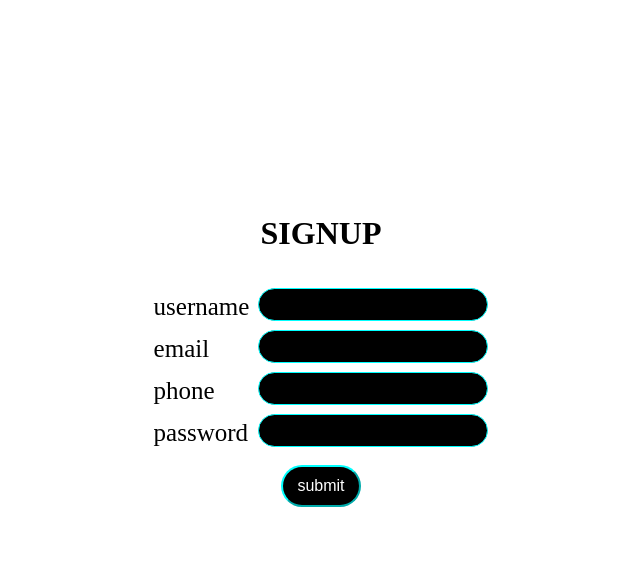
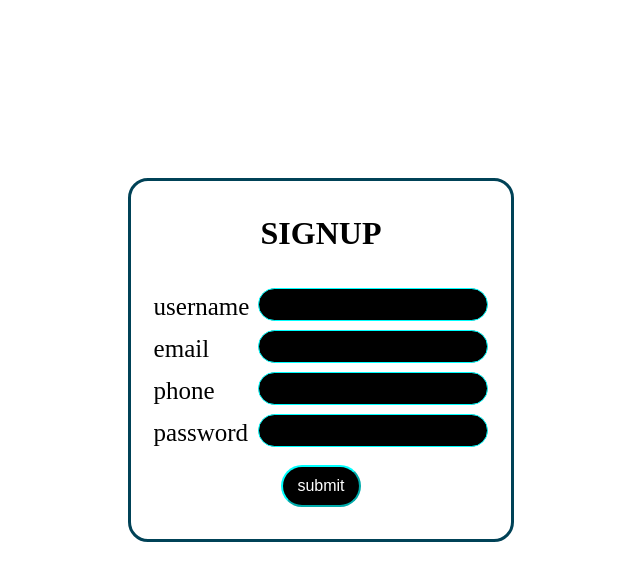
Before and after one commit to vishnukumar321/app, a PHP site: template template/__signup.php in a window 1280 px wide. Shown: the top 581 px of the page, without its empty margins (319-959 px from the left). Run offline with PHP 8.4, Linux system fonts and the light colour scheme; the template is opened without the code that fills it, so the values that code supplies are empty.

Commit message:
form hover of login and signup css page is upgraded

```diff
--- a/template/css/signup_or_login.css
+++ b/template/css/signup_or_login.css
@@ -8,10 +8,10 @@
 }
 form{
     padding: 20px;
-    border: 2px solid white;
+    border: 3px solid rgb(0, 66, 87);
     border-radius: 20px;
     font-size: medium;
-    transition: 0.4s;
+    transition: 0.8s;
 
 }
 form:hover{
```
